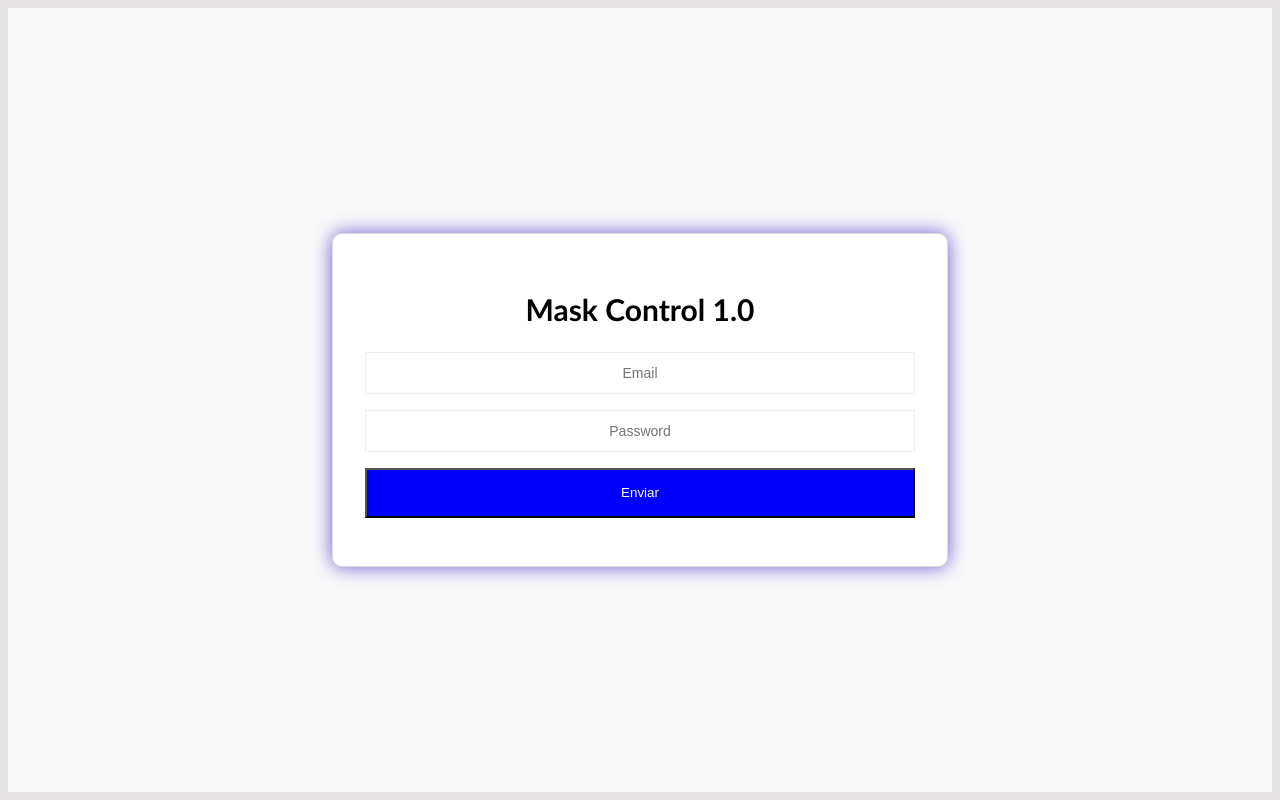
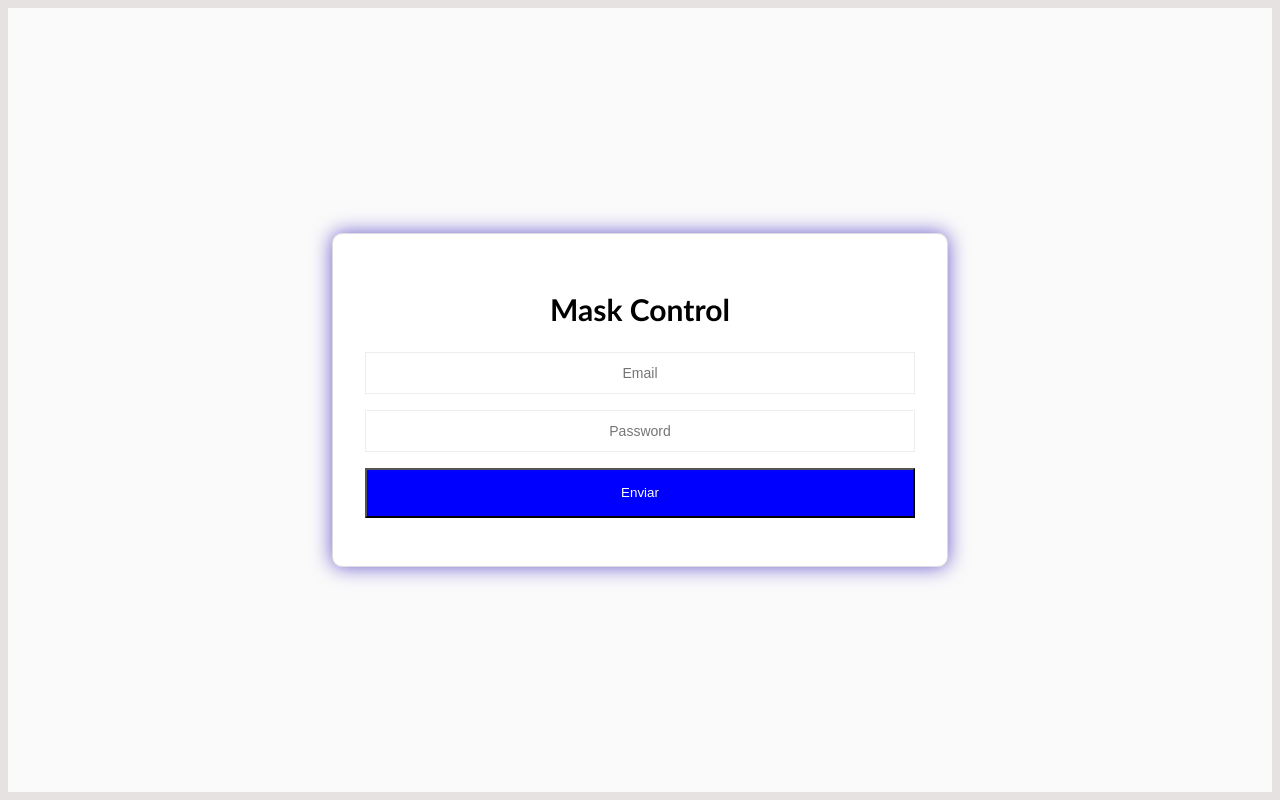
Before and after one commit to cgasper79/Mask-Control, a PHP site: page /admin/login.php in a window 1280 px wide. Run offline with PHP 8.4, Linux system fonts and the light colour scheme.

Commit message:
Update login.php

```diff
--- a/web/admin/login.php
+++ b/web/admin/login.php
@@ -18,7 +18,7 @@
 		<div class='warp'>
 			<form class= 'form_login' method="post" action="comprobarLogin.php">
 				<div class="form-group">
-				<h2>Mask Control 1.0</h2>
+				<h2>Mask Control</h2>
 				</div>
 				<div class="form-group">
 				<input type="text" name="email" class="form-input" placeholder="Email"/>
```
